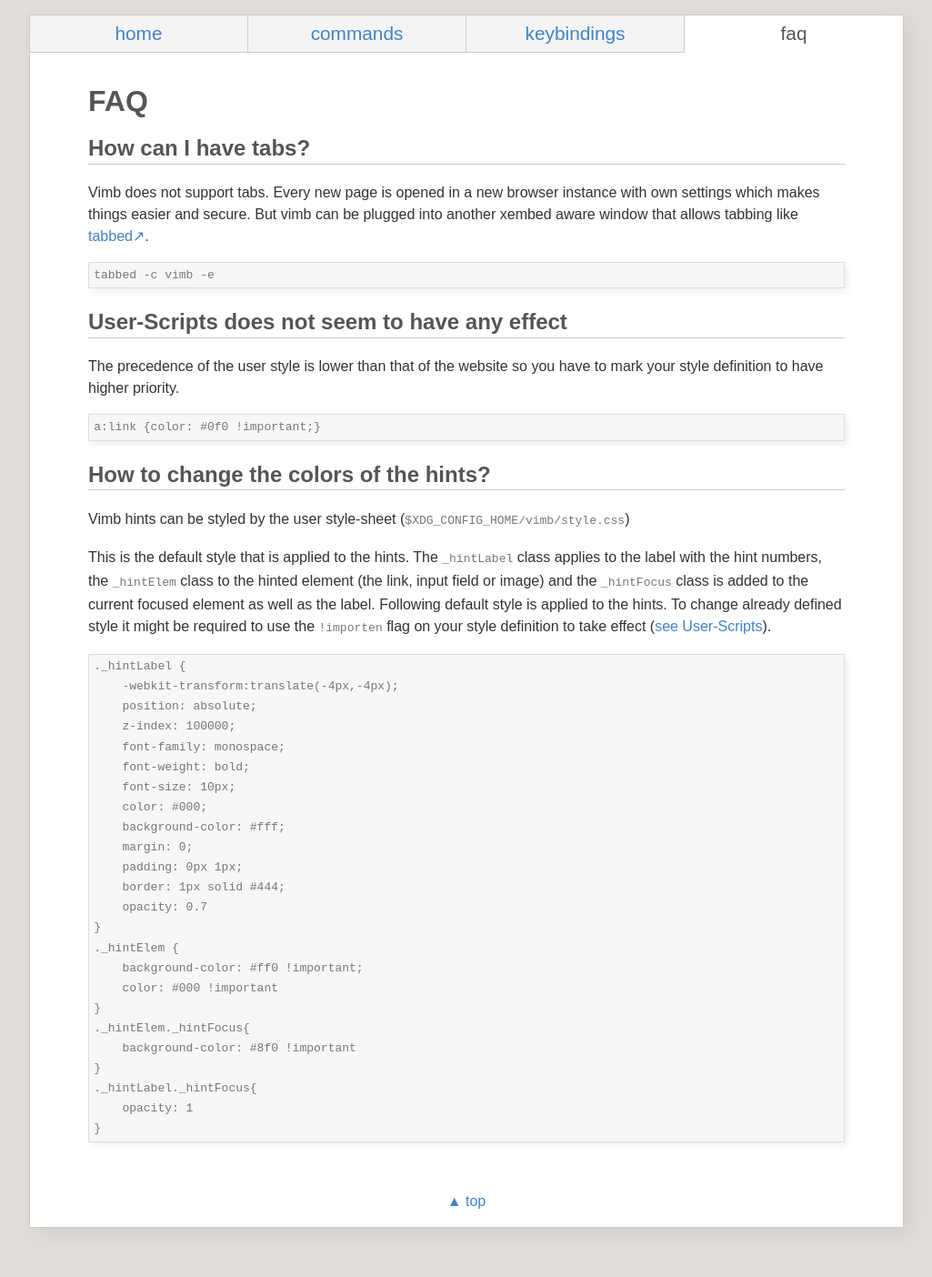
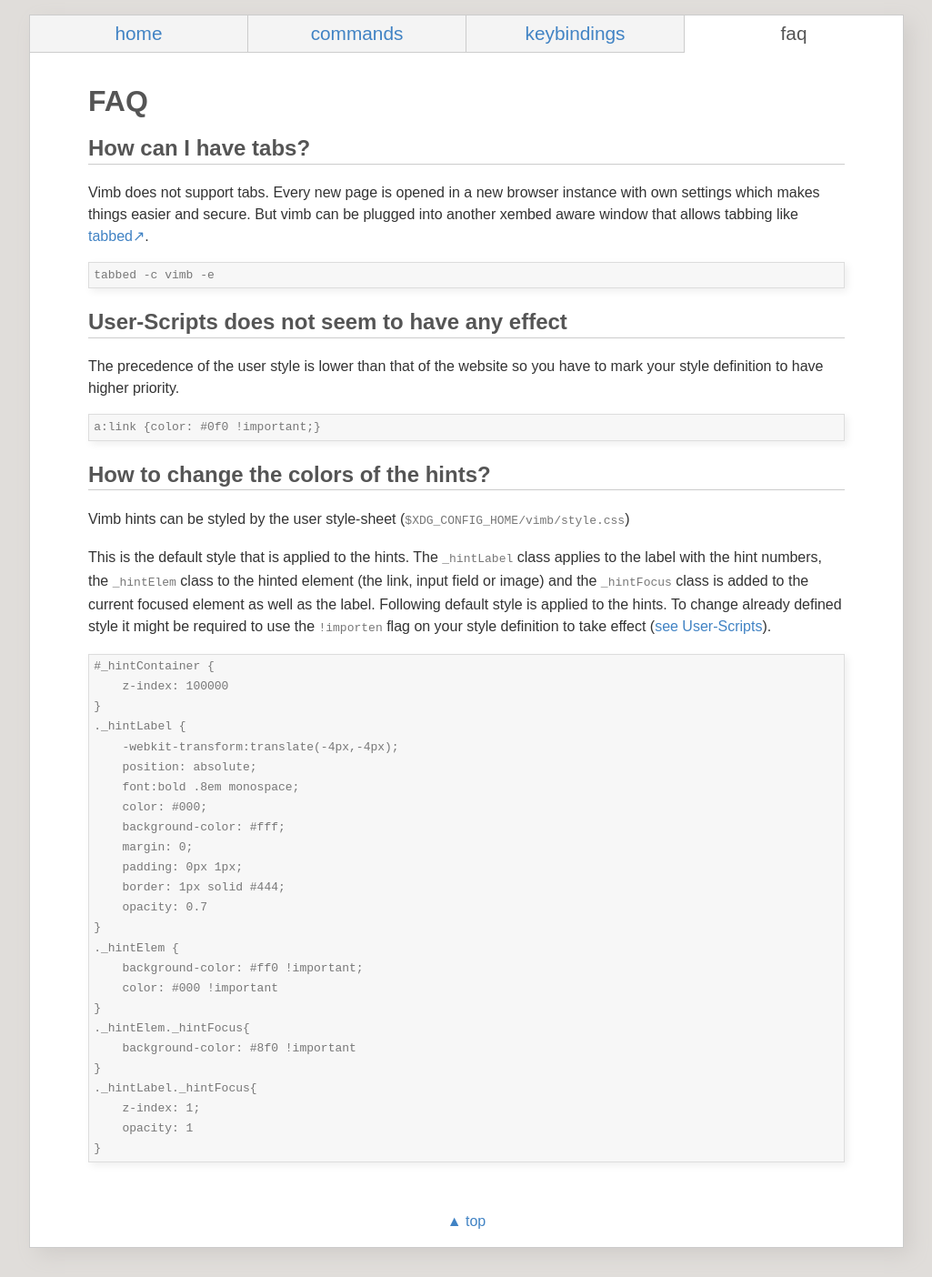
Before and after one commit to fanglingsu/vimb, a Jekyll site: the page built from faq.md, in a window 1280 px wide. Shown: the whole page at 91% size, without its empty margins (127-1152 px from the left). Built offline with Jekyll 4.4.1, drawn with Linux system fonts in a browser that asks for light colours; before the commit the page ends 1382 px from its top, so only the background shows below that.

Commit message:
Adapted page to new extended hint mode.

```diff
--- a/faq.md
+++ b/faq.md
@@ -36,13 +36,13 @@
 use the `!importen` flag on your style definition to take effect
 ([see User-Scripts](#user-scripts)).
 
+    #_hintContainer {
+        z-index: 100000
+    }
     ._hintLabel {
         -webkit-transform:translate(-4px,-4px);
         position: absolute;
-        z-index: 100000;
-        font-family: monospace;
-        font-weight: bold;
-        font-size: 10px;
+        font:bold .8em monospace;
         color: #000;
         background-color: #fff;
         margin: 0;
@@ -58,6 +58,7 @@
         background-color: #8f0 !important
     }
     ._hintLabel._hintFocus{
+        z-index: 1;
         opacity: 1
     }
 
```
Also changed, not shown: commands.md (+1 -2 lines), index.md (line endings or trailing spaces).
